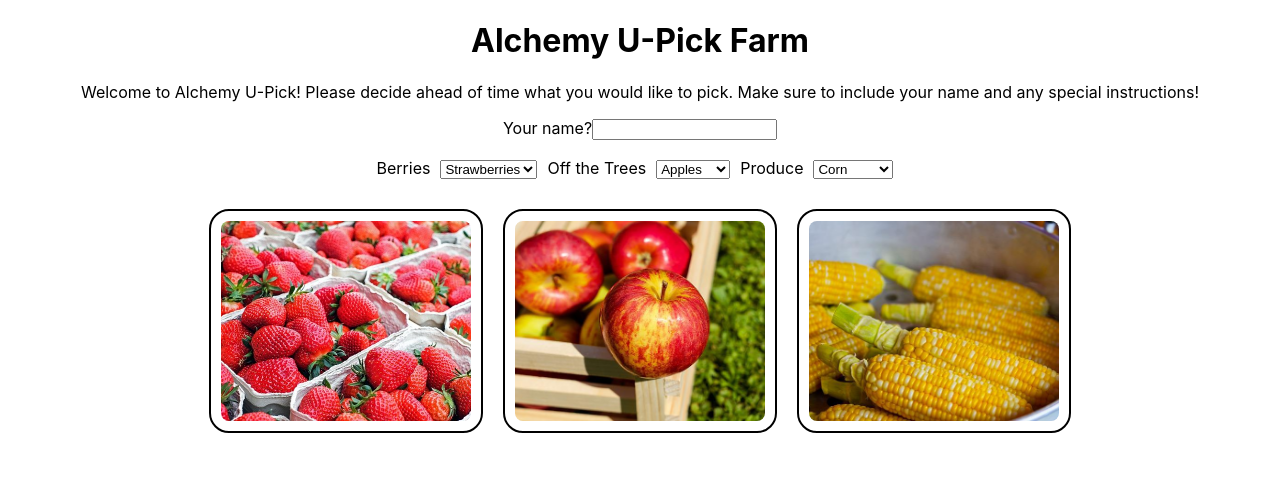
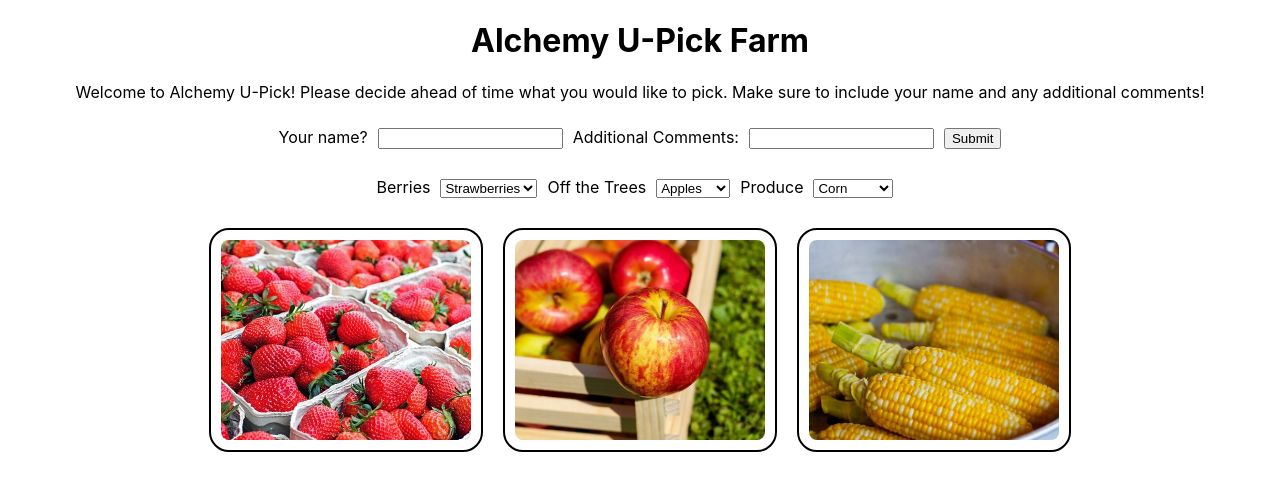
Before and after one commit to mariahschock/Fast-Food, a React (Create React App) app: page / in a window 1280 px wide. Shown: the top 490 px of the page. Built offline with nearby package versions, Linux system fonts and the light colour scheme.

Commit message:
additional comments component

```diff
--- a/src/App.css
+++ b/src/App.css
@@ -54,3 +54,11 @@ img {
 select {
   margin: 10px;
 }
+input {
+  margin: 10px;
+}
+.user-info {
+  display: flex;
+  flex-direction: row;
+  justify-content: center;
+}
--- a/src/App.js
+++ b/src/App.js
@@ -5,13 +5,24 @@ import FruitDropdown from './FruitDropdown';
 import ProduceDropdown from './ProduceDropdown';
 import Pick from './Pick';
 import Name from './Name';
+import CommentsForm from './CommentsForm';
 
 function App() {
   const [berries, setBerries] = useState('strawberries');
   const [fruits, setFruits] = useState('apples');
   const [produce, setProduce] = useState('corn');
   const [name, setName] = useState('');
+  const [commentsForm, setCommentsForm] = useState('');
+  const [comments, setComments] = useState([]);
 
+
+  function handleSubmit(e) {
+    e.preventDefault();
+
+    setComments(...comments, commentsForm);
+
+    setCommentsForm('');
+  }
 
   return (
     <div className="App">
@@ -20,9 +31,10 @@ function App() {
         Alchemy U-Pick Farm
         </h1>
       </header>
-      <p>Welcome to Alchemy U-Pick! Please decide ahead of time what you would like to pick. Make sure to include your name and any special instructions!</p>
+      <p>Welcome to Alchemy U-Pick! Please decide ahead of time what you would like to pick. Make sure to include your name and any additional comments!</p>
       <section className="user-info">
         <Name setName={ setName } name={ name }/>
+        <CommentsForm handleSubmit={handleSubmit} setCommentsForm={ setCommentsForm } />
       </section>
       <section className="dropdowns">
         <BerryDropdown setBerries={ setBerries } /> <br />
@@ -37,6 +49,7 @@ function App() {
       </section>
       <section>
         <h2>{name}</h2>
+        <h3>{comments}</h3>
       </section>
     </div>
   );
--- /dev/null
+++ b/src/CommentsForm.js
@@ -0,0 +1,13 @@
+import React from 'react';
+
+export default function CommentsForm({ handleSubmit, commentsForm, setCommentsForm }) {
+  return (
+    <form onSubmit={handleSubmit}>
+      <section>
+          Additional Comments:
+        <input value={commentsForm} onChange={e => setCommentsForm(e.target.value)} />
+        <button>Submit</button>
+      </section>
+    </form>
+  );
+}
```
Also changed, not shown: src/Name.js (line endings or trailing spaces).
